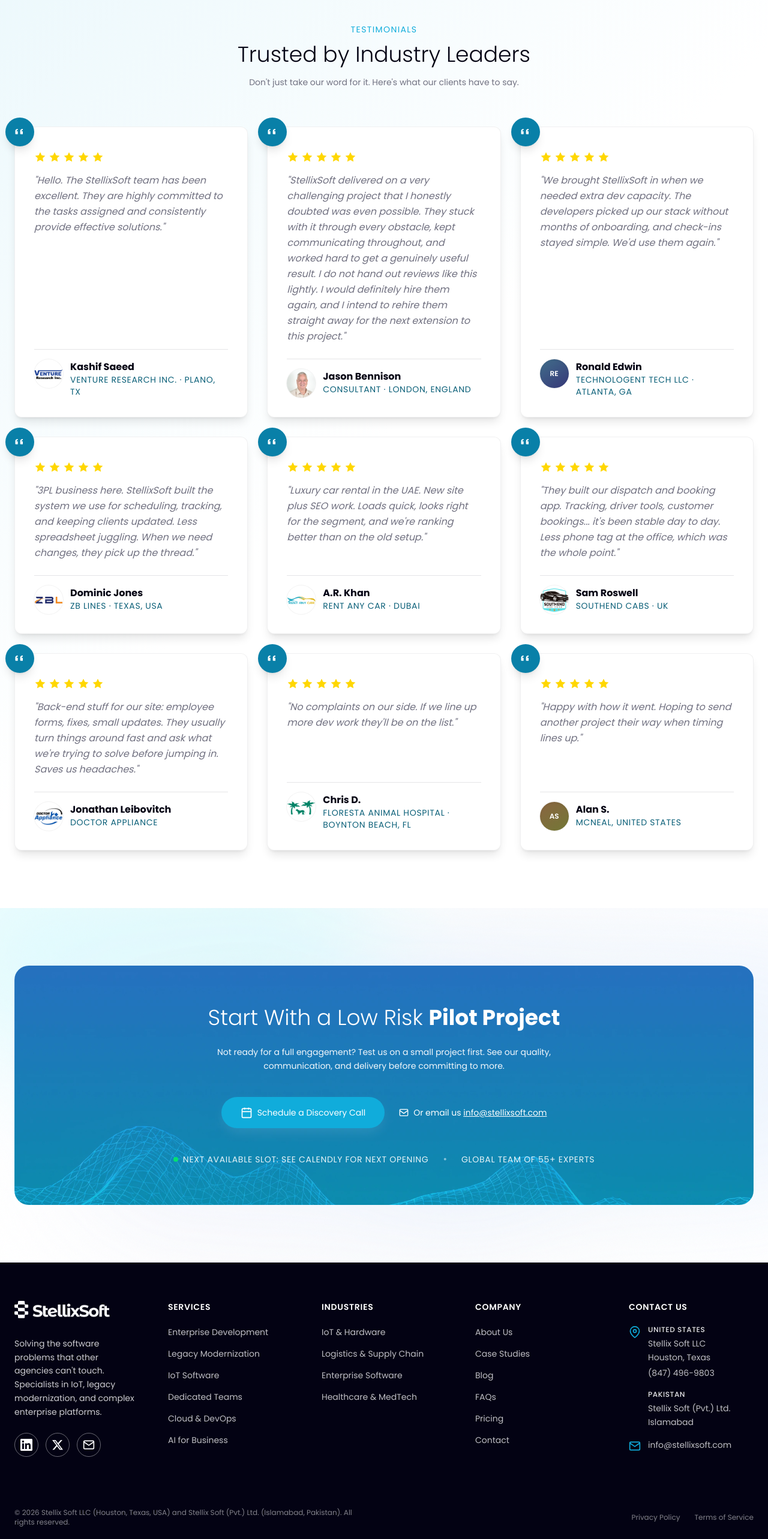
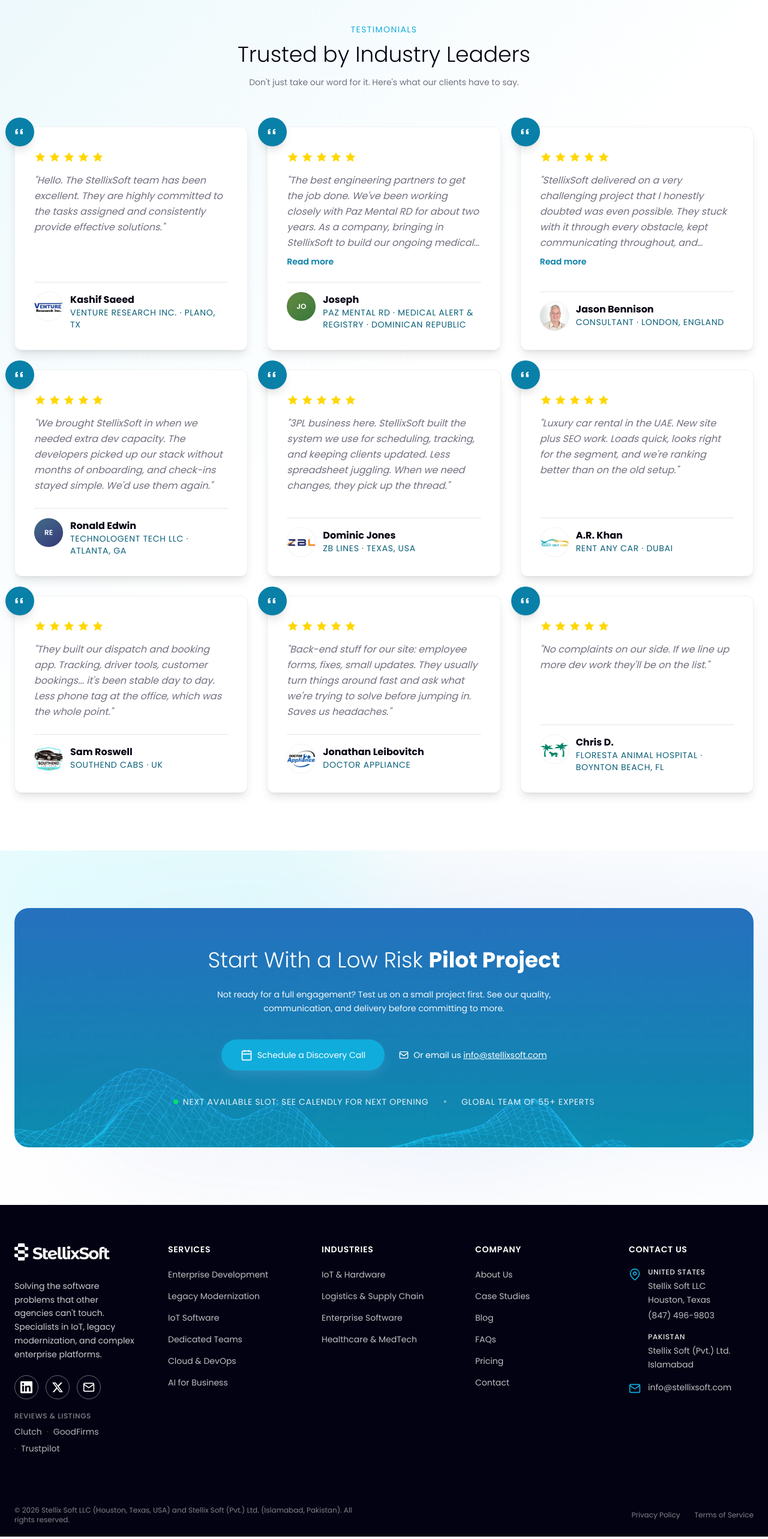
Before and after one commit to stellixsoft/StellixSoft, a Next.js app: page / in a window 1280 px wide. Shown: the part 7067-9633 px from the top of the page at 60% size. Built offline with nearby package versions, Linux system fonts and the light colour scheme; no server answers.

Commit message:
testimonials fix, adding link of trustpilot and good firms

```diff
--- a/src/components/layout/Footer.tsx
+++ b/src/components/layout/Footer.tsx
@@ -29,6 +29,19 @@
   { href: "/pricing", label: "Pricing" },
   { href: "/contact", label: "Contact" },
 ];
+
+/** Third-party review / listing profiles (same URLs as Contact “Trusted by”). */
+const reviewDirectoryLinks = [
+  { href: "https://clutch.co/profile/stellix-soft", label: "Clutch" },
+  {
+    href: "https://www.goodfirms.co/company/stellix-soft-llc",
+    label: "GoodFirms",
+  },
+  {
+    href: "https://www.trustpilot.com/review/stellixsoft.com",
+    label: "Trustpilot",
+  },
+] as const;
 
 const socialLinks = [
   {
@@ -98,6 +111,28 @@
                 >
                   {social.icon}
                 </a>
+              ))}
+            </div>
+            <p className="mt-5 text-xs font-medium uppercase tracking-wider text-white/50">
+              Reviews & listings
+            </p>
+            <div className="mt-2 flex flex-wrap items-center gap-2 text-sm">
+              {reviewDirectoryLinks.map((link, i) => (
+                <span key={link.href} className="inline-flex items-center gap-2">
+                  {i > 0 ? (
+                    <span aria-hidden className="text-white/30">
+                      ·
+                    </span>
+                  ) : null}
+                  <a
+                    href={link.href}
+                    target="_blank"
+                    rel="noopener noreferrer"
+                    className="text-white/70 hover:text-[var(--color-electricBlue)] transition-colors"
+                  >
+                    {link.label}
+                  </a>
+                </span>
               ))}
             </div>
           </div>
--- a/src/components/sections/about/our-clients-say.tsx
+++ b/src/components/sections/about/our-clients-say.tsx
@@ -1,5 +1,6 @@
 "use client";
 
+import { ExpandableTestimonialQuote } from "@/src/components/ui/expandable-testimonial-quote";
 import { TestimonialAvatar } from "@/src/components/ui/testimonial-initials-avatar";
 
 const clientsSay = [
@@ -10,6 +11,13 @@
     company: "Venture Research Inc. · Plano, TX",
     photo: "/assets/images/testimonials/venture-research.png",
     photoFit: "contain" as const,
+  },
+  {
+    quote:
+      "The best engineering partners to get the job done. We've been working closely with Paz Mental RD for about two years. As a company, bringing in StellixSoft to build our ongoing medical registry platform has been one of the smartest decisions we've made. They proved to be the perfect partner for our sensitive project: a QR code medical alert website. Their technical skill in engineering a seamless user experience was matched only by their responsible and trustworthy approach. We needed a team we could rely on implicitly, and they delivered 100%. Don't hesitate to work with them!",
+    name: "Joseph",
+    company: "Paz Mental RD · Medical alert & registry · Dominican Republic",
+    companyUrl: "https://pazmentalrd.com/",
   },
   {
     quote:
@@ -66,12 +74,6 @@
     photo: "/assets/images/testimonials/floresta.png",
     photoFit: "contain" as const,
   },
-  {
-    quote:
-      "Happy with how it went. Hoping to send another project their way when timing lines up.",
-    name: "Alan S.",
-    company: "McNeal, United States",
-  },
 ];
 
 function StarIcon() {
@@ -117,10 +119,8 @@
                 <StarIcon />
               </div>
 
-              <blockquote className="flex-1 flex flex-col min-h-0 mb-6">
-                <p className="text-[var(--color-neutralGray)] group-hover:text-white italic text-sm md:text-base leading-relaxed flex-1 transition-colors duration-300">
-                  &quot;{clientSay.quote}&quot;
-                </p>
+              <blockquote className="mb-6 flex min-h-0 flex-1 flex-col">
+                <ExpandableTestimonialQuote quote={clientSay.quote} variant="about" />
               </blockquote>
 
               <footer className="flex items-start gap-3 pt-4 mt-auto border-t border-[var(--color-deepSpace)]/10 group-hover:border-white/20 transition-colors duration-300 shrink-0">
--- a/src/components/sections/contact/trusted-by.tsx
+++ b/src/components/sections/contact/trusted-by.tsx
@@ -4,6 +4,24 @@
   "Global Logistics",
   "3PL Partners",
 ];
+
+const reviewLinks = [
+  {
+    href: "https://clutch.co/profile/stellix-soft",
+    label: "Clutch",
+    sublabel: "Reviews & ratings",
+  },
+  {
+    href: "https://www.goodfirms.co/company/stellix-soft-llc",
+    label: "GoodFirms",
+    sublabel: "Company profile",
+  },
+  {
+    href: "https://www.trustpilot.com/review/stellixsoft.com",
+    label: "Trustpilot",
+    sublabel: "Customer reviews",
+  },
+] as const;
 
 export default function TrustedBy() {
   return (
@@ -22,15 +40,29 @@
               <h3 className="text-base md:text-lg font-bold uppercase tracking-wider text-[var(--color-deepSpace)]">
                 {title}
               </h3>
-              <a
-                href="https://clutch.co/profile/stellix-soft"
-                target="_blank"
-                rel="noopener noreferrer"
-                className="mt-4 inline-block rounded-lg border border-gray-200 bg-gray-50 px-4 py-2.5 text-xs font-normal uppercase tracking-widest text-[var(--color-neutralGray)] transition-colors hover:bg-gray-100 hover:border-gray-300"
-              >
-                Clutch verified
-              </a>
             </div>
+          ))}
+        </div>
+
+        <p className="mt-12 text-center text-xs font-normal uppercase tracking-widest text-[var(--color-neutralGray)]">
+          Also listed on
+        </p>
+        <div className="mt-4 flex flex-wrap items-stretch justify-center gap-4 md:gap-6">
+          {reviewLinks.map(({ href, label, sublabel }) => (
+            <a
+              key={href}
+              href={href}
+              target="_blank"
+              rel="noopener noreferrer"
+              className="inline-flex min-w-[200px] flex-col items-center rounded-lg border border-gray-200 bg-gray-50 px-6 py-3 text-center transition-colors hover:bg-gray-100 hover:border-gray-300"
+            >
+              <span className="text-sm font-semibold uppercase tracking-wider text-[var(--color-deepSpace)]">
+                {label}
+              </span>
+              <span className="mt-1 text-xs font-normal text-[var(--color-neutralGray)]">
+                {sublabel}
+              </span>
+            </a>
           ))}
         </div>
       </div>
--- a/src/components/sections/home/testimonials.tsx
+++ b/src/components/sections/home/testimonials.tsx
@@ -1,5 +1,6 @@
 "use client";
 
+import { ExpandableTestimonialQuote } from "@/src/components/ui/expandable-testimonial-quote";
 import { TestimonialAvatar } from "@/src/components/ui/testimonial-initials-avatar";
 
 const testimonials = [
@@ -10,6 +11,13 @@
     company: "Venture Research Inc. · Plano, TX",
     photo: "/assets/images/testimonials/venture-research.png",
     photoFit: "contain" as const,
+  },
+  {
+    quote:
+      "The best engineering partners to get the job done. We've been working closely with Paz Mental RD for about two years. As a company, bringing in StellixSoft to build our ongoing medical registry platform has been one of the smartest decisions we've made. They proved to be the perfect partner for our sensitive project: a QR code medical alert website. Their technical skill in engineering a seamless user experience was matched only by their responsible and trustworthy approach. We needed a team we could rely on implicitly, and they delivered 100%. Don't hesitate to work with them!",
+    name: "Joseph",
+    company: "Paz Mental RD · Medical alert & registry · Dominican Republic",
+    companyUrl: "https://pazmentalrd.com/",
   },
   {
     quote:
@@ -65,12 +73,6 @@
     companyUrl: "https://florestavet.com/",
     photo: "/assets/images/testimonials/floresta.png",
     photoFit: "contain" as const,
-  },
-  {
-    quote:
-      "Happy with how it went. Hoping to send another project their way when timing lines up.",
-    name: "Alan S.",
-    company: "McNeal, United States",
   },
 ];
 
@@ -163,10 +165,8 @@
                 ))}
               </div>
 
-              <blockquote className="flex-1 flex flex-col min-h-0 mb-6">
-                <p className="text-[var(--color-neutralGray)] italic text-sm md:text-base leading-relaxed flex-1">
-                  &quot;{testimonial.quote}&quot;
-                </p>
+              <blockquote className="mb-6 flex min-h-0 flex-1 flex-col">
+                <ExpandableTestimonialQuote quote={testimonial.quote} variant="home" />
               </blockquote>
 
               <footer className="flex items-start gap-3 pt-4 mt-auto border-t border-[var(--color-deepSpace)]/10 shrink-0">
--- /dev/null
+++ b/src/components/ui/expandable-testimonial-quote.tsx
@@ -0,0 +1,71 @@
+"use client";
+
+import { useId, useState } from "react";
+
+const DEFAULT_CHAR_THRESHOLD = 280;
+
+type Props = {
+  quote: string;
+  /** Quotes longer than this show Read more / Show less */
+  maxCharsBeforeExpand?: number;
+  /** Tailwind line-clamp when collapsed */
+  collapsedLines?: 4 | 5 | 6;
+  /** Home testimonials: static card */
+  variant?: "home" | "about";
+};
+
+export function ExpandableTestimonialQuote({
+  quote,
+  maxCharsBeforeExpand = DEFAULT_CHAR_THRESHOLD,
+  collapsedLines = 5,
+  variant = "home",
+}: Props) {
+  const [expanded, setExpanded] = useState(false);
+  const contentId = useId();
+  const isLong = quote.length > maxCharsBeforeExpand;
+
+  const lineClamp =
+    collapsedLines === 4
+      ? "line-clamp-4"
+      : collapsedLines === 6
+        ? "line-clamp-6"
+        : "line-clamp-5";
+
+  const quoteClasses =
+    variant === "about"
+      ? "text-[var(--color-neutralGray)] group-hover:text-white italic text-sm md:text-base leading-relaxed transition-colors duration-300"
+      : "text-[var(--color-neutralGray)] italic text-sm md:text-base leading-relaxed";
+
+  const buttonClasses =
+    variant === "about"
+      ? "text-sm font-semibold text-[var(--color-electricBlue-solid)] group-hover:text-white transition-colors self-start rounded-sm hover:underline focus-visible:outline-none focus-visible:ring-2 focus-visible:ring-white/80"
+      : "text-sm font-semibold text-[var(--color-electricBlue-solid)] self-start rounded-sm hover:underline focus-visible:outline-none focus-visible:ring-2 focus-visible:ring-[var(--color-electricBlue-solid)]";
+
+  if (!isLong) {
+    return (
+      <p className={quoteClasses}>
+        &quot;{quote}&quot;
+      </p>
+    );
+  }
+
+  return (
+    <div className="flex min-h-0 flex-col gap-2">
+      <p
+        id={contentId}
+        className={`${quoteClasses} ${expanded ? "" : lineClamp}`}
+      >
+        &quot;{quote}&quot;
+      </p>
+      <button
+        type="button"
+        className={buttonClasses}
+        aria-expanded={expanded}
+        aria-controls={contentId}
+        onClick={() => setExpanded((v) => !v)}
+      >
+        {expanded ? "Show less" : "Read more"}
+      </button>
+    </div>
+  );
+}
```
